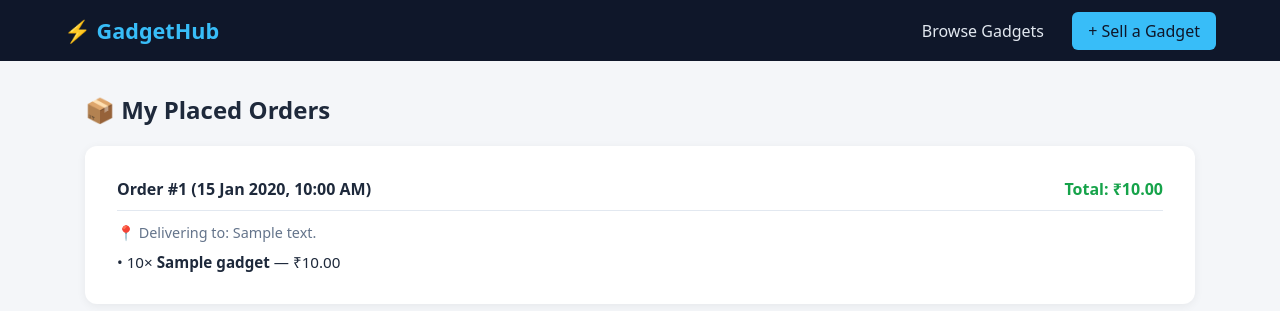
After one commit to Mohammad-Aman-Ansari/gadget-marketplace, a Django app: page /my-orders/ in a window 1280 px wide. The commit adds this page. Shown: the top 311 px of the page. Run offline with Django 5.2, Linux system fonts and the light colour scheme; a user stored in the database is signed in; tables that the repository leaves empty hold one stand-in row (values such as "Sample post").

Commit message:
feat: add user authentication, SQL order tables, and cart checkout

```diff
--- a/store/models.py
+++ b/store/models.py
@@ -34,3 +34,22 @@ class Gadget(models.Model):
 
     def __str__(self):
         return f"{self.title} ({self.get_condition_display()}) - ₹{self.price}"
+
+class Order(models.Model):
+    buyer = models.ForeignKey(User, on_delete=models.CASCADE, related_name='orders')
+    shipping_address = models.CharField(max_length=300)
+    total_amount = models.DecimalField(max_digits=10, decimal_places=2)
+    created_at = models.DateTimeField(auto_now_add=True)
+
+    def __str__(self):
+        return f"Order #{self.id} by {self.buyer.username} - ₹{self.total_amount}"
+
+
+class OrderItem(models.Model):
+    order = models.ForeignKey(Order, on_delete=models.CASCADE, related_name='items')
+    gadget = models.ForeignKey(Gadget, on_delete=models.CASCADE)
+    quantity = models.PositiveIntegerField(default=1)
+    price = models.DecimalField(max_digits=10, decimal_places=2)
+
+    def __str__(self):
+        return f"{self.quantity}x {self.gadget.title}"
--- /dev/null
+++ b/store/templates/store/orders.html
@@ -0,0 +1,36 @@
+{% load static %}
+<!DOCTYPE html>
+<html lang="en">
+<head>
+    <meta charset="UTF-8">
+    <meta name="viewport" content="width=device-width, initial-scale=1.0">
+    <title>My Orders | GadgetHub</title>
+    <link rel="stylesheet" href="{% static 'store/style.css' %}">
+</head>
+<body>
+    <header class="navbar">
+        <a href="{% url 'home' %}" class="logo">⚡ GadgetHub</a>
+        <nav class="nav-links">
+            <a href="{% url 'home' %}">Browse Gadgets</a>
+            <a href="{% url 'sell_gadget' %}" class="btn-sell">+ Sell a Gadget</a>
+        </nav>
+    </header>
+    <main class="container">
+        <h2 style="margin-bottom: 1.25rem;">📦 My Placed Orders</h2>
+        {% for order in orders %}
+            <div class="form-card" style="max-width: 100%; margin: 0 0 1.25rem;">
+                <div style="display:flex; justify-content:space-between; border-bottom:1px solid #e2e8f0; padding-bottom:0.6rem; margin-bottom:0.8rem;">
+                    <strong>Order #{{ order.id }} ({{ order.created_at|date:"d M Y, h:i A" }})</strong>
+                    <strong style="color:#16a34a;">Total: ₹{{ order.total_amount }}</strong>
+                </div>
+                <p style="font-size:0.9rem; color:#64748b; margin-bottom:0.6rem;">📍 Delivering to: {{ order.shipping_address }}</p>
+                {% for item in order.items.all %}
+                    <p style="font-size:0.95rem;">• {{ item.quantity }}× <strong>{{ item.gadget.title }}</strong> — ₹{{ item.price }}</p>
+                {% endfor %}
+            </div>
+        {% empty %}
+            <p>You haven't placed any orders yet. <a href="{% url 'home' %}">Explore gadgets</a></p>
+        {% endfor %}
+    </main>
+</body>
+</html>
--- a/store/urls.py
+++ b/store/urls.py
@@ -4,4 +4,9 @@ from . import views
 urlpatterns = [
     path('', views.home, name='home'),
     path('sell/', views.sell_gadget, name='sell_gadget'),
+    path('signup/', views.signup_view, name='signup'),
+    path('login/', views.login_view, name='login'),
+    path('logout/', views.logout_view, name='logout'),
+    path('checkout/', views.checkout, name='checkout'),
+    path('my-orders/', views.my_orders, name='my_orders'),
 ]
--- a/store/views.py
+++ b/store/views.py
@@ -1,7 +1,12 @@
+import json
+from decimal import Decimal
 from django.shortcuts import render, redirect
+from django.http import JsonResponse
 from django.db.models import Q
-from django.contrib.auth.models import User
-from .models import Category, Gadget
+from django.contrib.auth import login, logout
+from django.contrib.auth.forms import UserCreationForm, AuthenticationForm
+from django.contrib.auth.decorators import login_required
+from .models import Category, Gadget, Order, OrderItem
 from .forms import GadgetForm
 
 
@@ -9,13 +14,11 @@ def home(request):
     gadgets = Gadget.objects.filter(stock__gt=0).select_related('category', 'seller').order_by('-created_at')
     categories = Category.objects.all()
 
-    # Read filter parameters from the URL (?q=...&category=...&condition=...)
     query = request.GET.get('q', '').strip()
     category_slug = request.GET.get('category', '').strip()
     condition = request.GET.get('condition', '').strip()
 
     if query:
-        # Equivalent SQL: WHERE (title LIKE '%query%' OR brand LIKE '%query%' OR description LIKE '%query%')
         gadgets = gadgets.filter(
             Q(title__icontains=query) | Q(brand__icontains=query) | Q(description__icontains=query)
         )
@@ -34,16 +37,78 @@ def home(request):
     return render(request, 'store/home.html', context)
 
 
+@login_required(login_url='login')
 def sell_gadget(request):
     if request.method == 'POST':
         form = GadgetForm(request.POST, request.FILES)
         if form.is_valid():
             gadget = form.save(commit=False)
-            # Assign logged-in user, or fallback to your first admin user until Phase 5 Auth
-            gadget.seller = request.user if request.user.is_authenticated else User.objects.first()
+            gadget.seller = request.user
             gadget.save()
             return redirect('home')
     else:
         form = GadgetForm()
+    return render(request, 'store/sell.html', {'form': form})
 
-    return render(request, 'store/sell.html', {'form': form})
+
+def signup_view(request):
+    if request.method == 'POST':
+        form = UserCreationForm(request.POST)
+        if form.is_valid():
+            user = form.save()
+            login(request, user)
+            return redirect('home')
+    else:
+        form = UserCreationForm()
+    return render(request, 'store/auth.html', {'form': form, 'title': 'Create an Account'})
+
+
+def login_view(request):
+    if request.method == 'POST':
+        form = AuthenticationForm(request, data=request.POST)
+        if form.is_valid():
+            login(request, form.get_user())
+            return redirect('home')
+    else:
+        form = AuthenticationForm()
+    return render(request, 'store/auth.html', {'form': form, 'title': 'Login to GadgetHub'})
+
+
+def logout_view(request):
+    logout(request)
+    return redirect('home')
+
+
+@login_required(login_url='login')
+def checkout(request):
+    if request.method != 'POST':
+        return JsonResponse({'error': 'POST required'}, status=405)
+
+    data = json.loads(request.body)
+    items = data.get('items', [])
+    address = data.get('address', '').strip()
+
+    if not items or not address:
+        return JsonResponse({'error': 'Cart items and delivery address are required.'}, status=400)
+
+    order = Order.objects.create(buyer=request.user, shipping_address=address, total_amount=Decimal('0.00'))
+    total = Decimal('0.00')
+
+    for item in items:
+        gadget = Gadget.objects.filter(id=item['id'], stock__gt=0).first()
+        if gadget:
+            qty = min(int(item['qty']), gadget.stock)
+            OrderItem.objects.create(order=order, gadget=gadget, quantity=qty, price=gadget.price)
+            gadget.stock -= qty
+            gadget.save()
+            total += gadget.price * qty
+
+    order.total_amount = total
+    order.save()
+    return JsonResponse({'success': True, 'redirect_url': '/my-orders/'})
+
+
+@login_required(login_url='login')
+def my_orders(request):
+    orders = Order.objects.filter(buyer=request.user).prefetch_related('items__gadget').order_by('-created_at')
+    return render(request, 'store/orders.html', {'orders': orders})
```
Also changed, not shown: store/admin.py (+10 -1 lines), store/static/store/cart.js (+35 -0 lines), store/templates/store/auth.html (added, +35 -0 lines), store/templates/store/home.html (+11 -3 lines), store/migrations/0002_order_orderitem.py (added).
